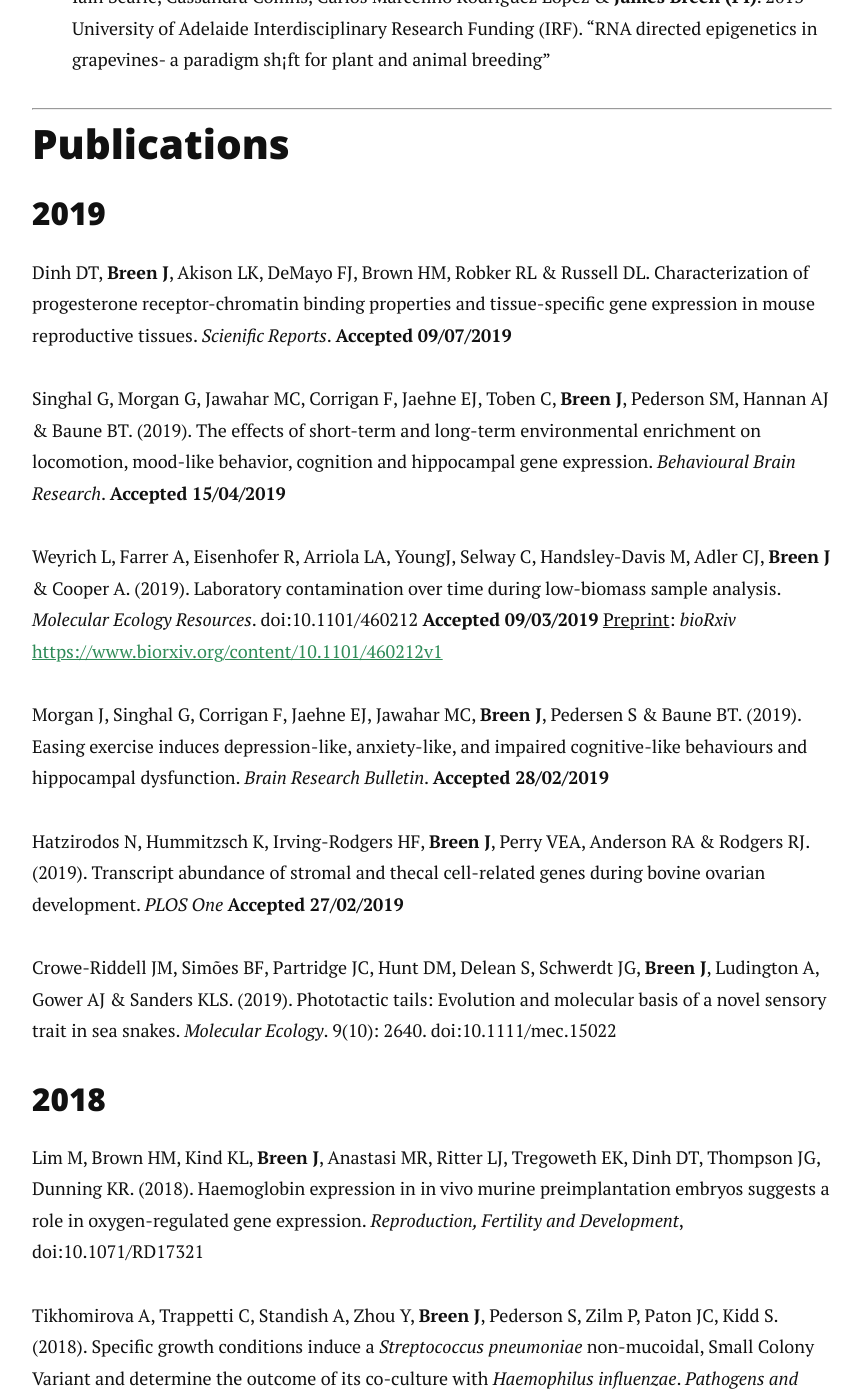
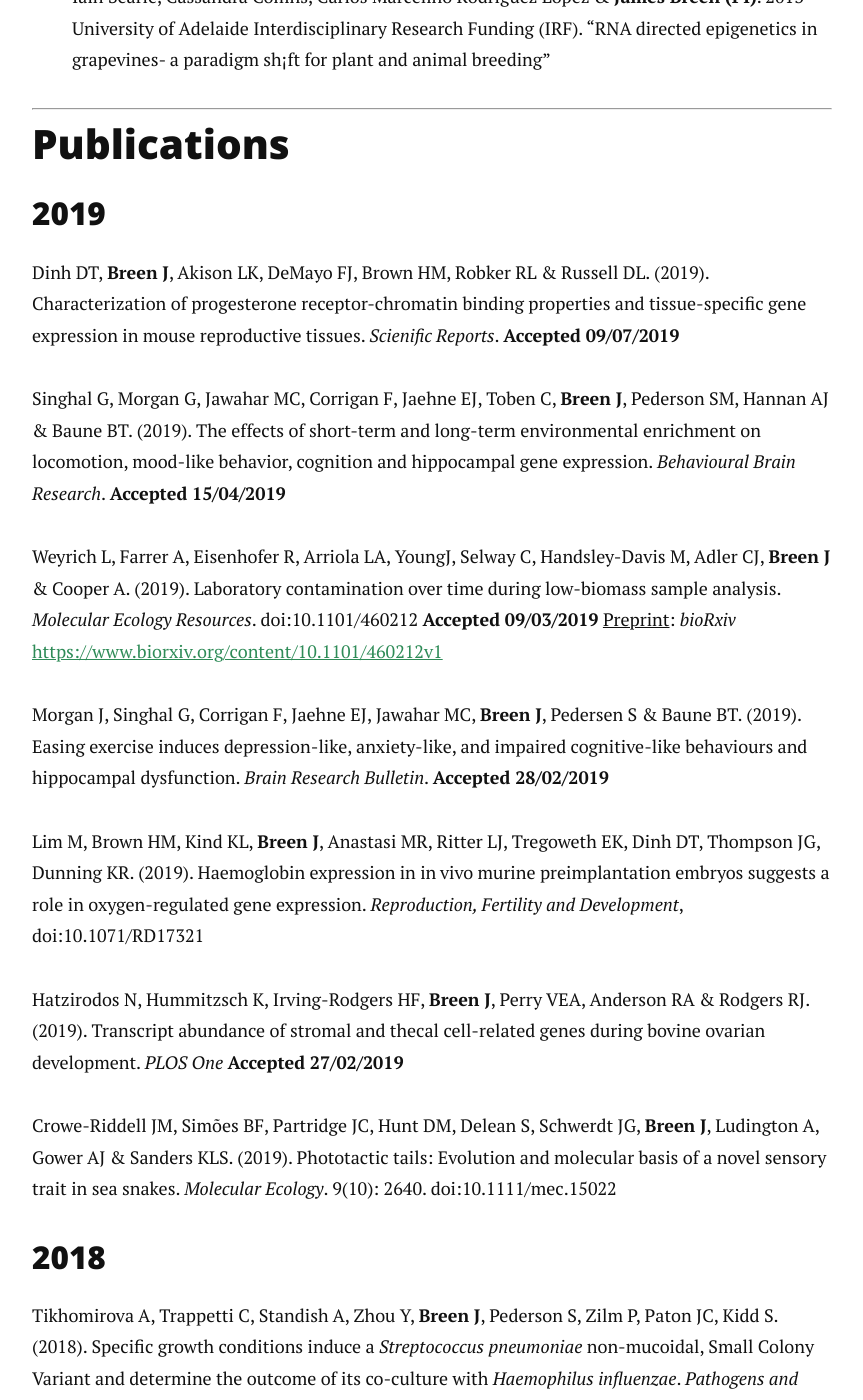
Before and after one commit to jimmybgammyknee/jimmybgammyknee.github.io, a Jekyll site: the page built from cv.md, in a window 1280 px wide and 1400 px high, scrolled down 3837 px. Shown: the whole window, without its empty margins (208-1071 px from the left). Built offline with Jekyll 4.4.1, drawn with Linux system fonts in a browser that asks for light colours; nearby versions of some CDN libraries.

Commit message:
Update cv.md

```diff
--- a/cv.md
+++ b/cv.md
@@ -106,7 +106,7 @@
 
 ### 2019
 
-Dinh DT, **Breen J**, Akison LK, DeMayo FJ, Brown HM, Robker RL & Russell DL. Characterization of progesterone receptor-chromatin binding properties and tissue-specific gene expression in mouse reproductive tissues. _Scienific Reports_. **Accepted 09/07/2019**
+Dinh DT, **Breen J**, Akison LK, DeMayo FJ, Brown HM, Robker RL & Russell DL. (2019). Characterization of progesterone receptor-chromatin binding properties and tissue-specific gene expression in mouse reproductive tissues. _Scienific Reports_. **Accepted 09/07/2019**
 
 Singhal G, Morgan G, Jawahar MC, Corrigan F, Jaehne EJ, Toben C, **Breen J**, Pederson SM, Hannan AJ & Baune BT. (2019). The effects of short-term and long-term environmental enrichment on locomotion, mood-like behavior, cognition and hippocampal gene expression. _Behavioural Brain Research_.  **Accepted 15/04/2019**
 
@@ -115,13 +115,14 @@
 
 Morgan J, Singhal G, Corrigan F, Jaehne EJ, Jawahar MC, **Breen J**, Pedersen S & Baune BT. (2019). Easing exercise induces depression-like, anxiety-like, and impaired cognitive-like behaviours and hippocampal dysfunction. _Brain Research Bulletin_. **Accepted 28/02/2019**
 
+Lim M, Brown HM, Kind KL, **Breen J**, Anastasi MR, Ritter LJ, Tregoweth EK, Dinh DT, Thompson JG, Dunning KR. (2019). Haemoglobin expression in in vivo murine preimplantation embryos suggests a role in oxygen-regulated gene expression. _Reproduction, Fertility and Development_, doi:10.1071/RD17321
+
 Hatzirodos N, Hummitzsch K, Irving-Rodgers HF, **Breen J**, Perry VEA, Anderson RA & Rodgers RJ. (2019). Transcript abundance of stromal and thecal cell-related genes during bovine ovarian development. _PLOS One_ **Accepted 27/02/2019**
 
 Crowe-Riddell JM, Simões BF, Partridge JC, Hunt DM, Delean S, Schwerdt JG, **Breen J**, Ludington A, Gower AJ & Sanders KLS. (2019). Phototactic tails: Evolution and molecular basis of a novel sensory trait in sea snakes. _Molecular Ecology_. 9(10): 2640. doi:10.1111/mec.15022
 
+
 ### 2018
-
-Lim M, Brown HM, Kind KL, **Breen J**, Anastasi MR, Ritter LJ, Tregoweth EK, Dinh DT, Thompson JG, Dunning KR. (2018). Haemoglobin expression in in vivo murine preimplantation embryos suggests a role in oxygen-regulated gene expression. _Reproduction, Fertility and Development_, doi:10.1071/RD17321
 
 Tikhomirova A, Trappetti C, Standish A, Zhou Y, **Breen J**, Pederson S, Zilm P, Paton JC, Kidd S. (2018). Specific growth conditions induce a _Streptococcus pneumoniae_ non-mucoidal, Small Colony Variant and determine the outcome of its co-culture with _Haemophilus influenzae_. _Pathogens and Disease_. fty074. doi:10.1093/femspd/fty074
 
```
